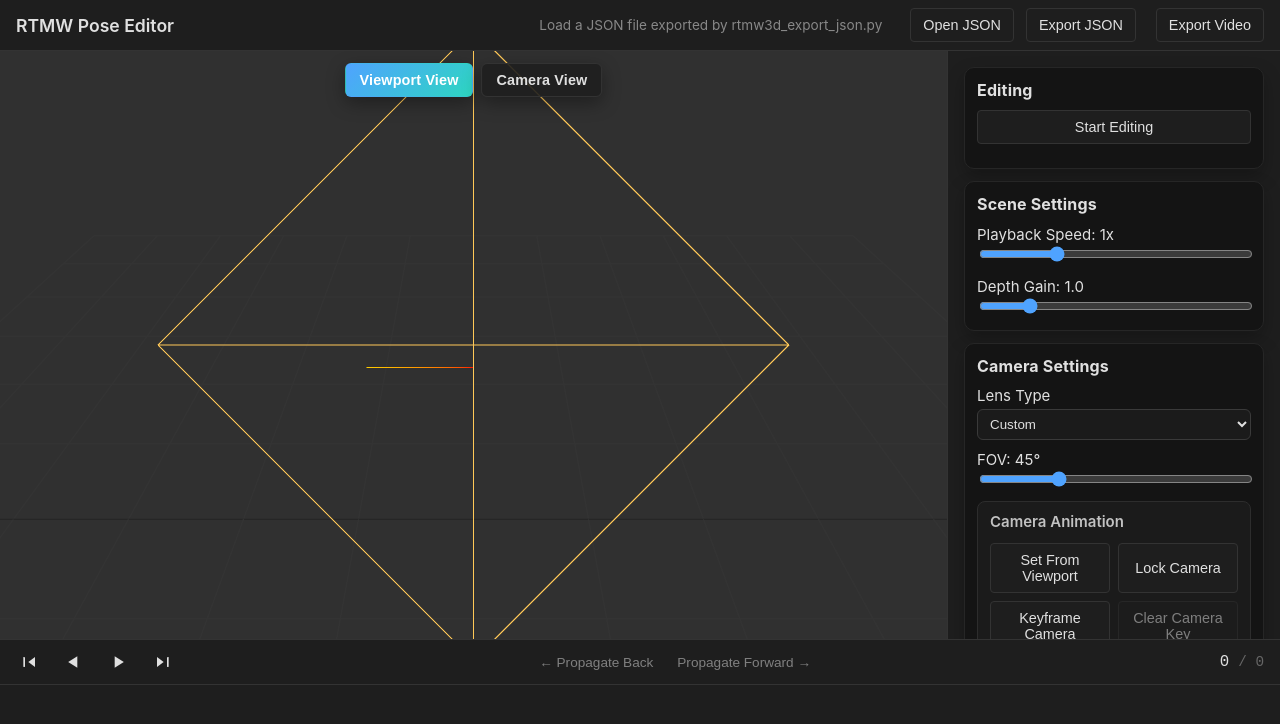
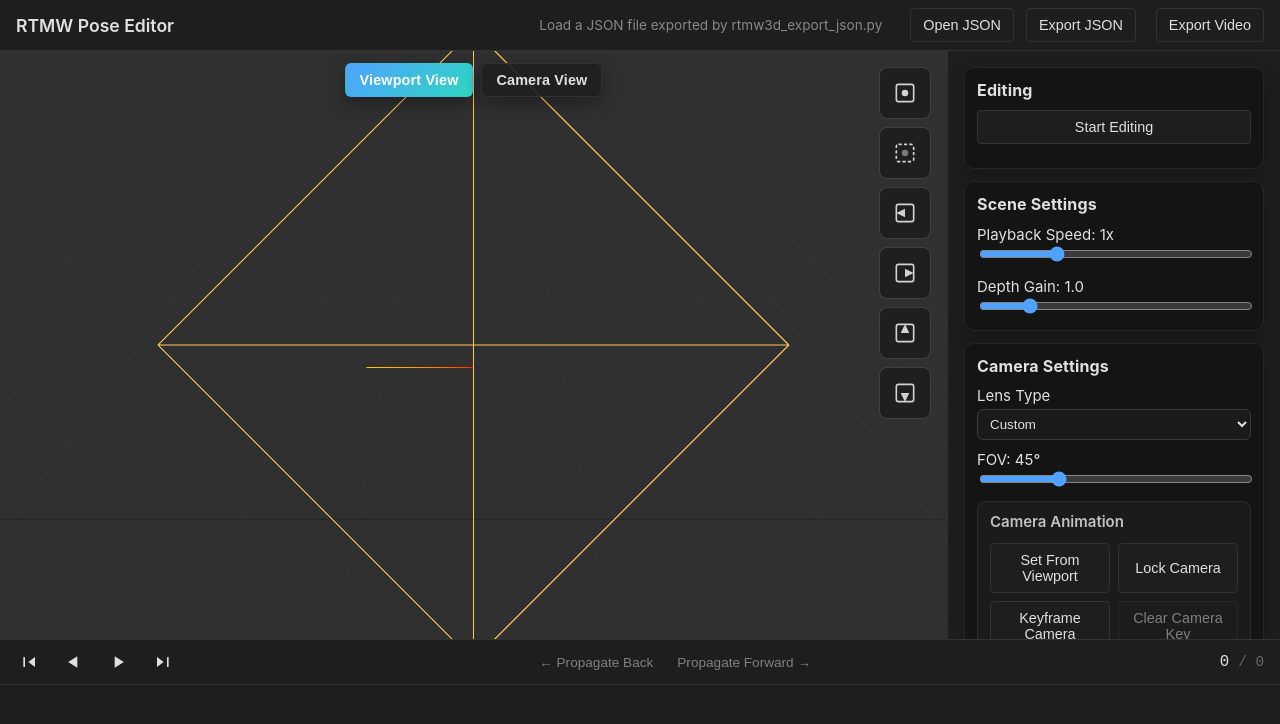
Before and after one commit to jquintanilla4/RTMW-Pose, a React (Vite) app in the folder web/threejs_viewer/: page / in a window 1280 px wide. Shown: the top 724 px of the page. Built offline with nearby package versions, Linux system fonts and the light colour scheme.

Commit message:
Fix UI on-screen buttons

```diff
--- a/web/threejs_viewer/src/App.css
+++ b/web/threejs_viewer/src/App.css
@@ -73,7 +73,7 @@
   color: var(--text-primary);
 }
 
-.control-group + .control-group {
+.control-group+.control-group {
   margin-top: 10px;
 }
 
@@ -190,20 +190,52 @@
 }
 
 .tool-btn {
-  width: 40px;
-  height: 40px;
+  position: relative;
+  width: 52px;
+  height: 52px;
   display: flex;
   align-items: center;
   justify-content: center;
   border-radius: 8px;
   background-color: rgba(30, 30, 30, 0.8);
   backdrop-filter: blur(4px);
+  border: 1px solid transparent;
+}
+
+.tool-btn.active {
+  background-color: #2f3e52;
+  border-color: #3d536a;
+  box-shadow: inset 0 0 0 1px rgba(255, 255, 255, 0.04);
+}
+
+.tool-btn .hover-label {
+  position: absolute;
+  left: 60px;
+  top: 50%;
+  transform: translateY(-50%);
+  background-color: rgba(20, 20, 20, 0.95);
+  border: 1px solid rgba(80, 80, 80, 0.7);
+  border-radius: 6px;
+  padding: 6px 10px;
+  font-size: 0.8rem;
+  font-weight: 500;
+  color: #fff;
+  white-space: nowrap;
+  opacity: 0;
+  pointer-events: none;
+  transition: opacity 0.15s ease;
+}
+
+.tool-btn:hover .hover-label {
+  opacity: 1;
 }
 
 .tool-btn svg {
-  width: 24px;
-  height: 24px;
+  width: 32px;
+  height: 32px;
   fill: currentColor;
+  transform: scale(1.4);
+  transform-origin: center;
 }
 
 .tool-btn:disabled {
@@ -317,3 +349,71 @@ input[type="number"] {
   display: flex;
   justify-content: flex-end;
 }
+
+/* View shortcuts - positioned on the right side of the viewport */
+.view-shortcuts {
+  position: absolute;
+  top: 16px;
+  right: 16px;
+  display: flex;
+  flex-direction: column;
+  gap: 8px;
+  z-index: 15;
+  pointer-events: auto;
+}
+
+.view-shortcut-btn {
+  position: relative;
+  width: 52px;
+  height: 52px;
+  display: flex;
+  align-items: center;
+  justify-content: center;
+  border-radius: 8px;
+  background-color: rgba(30, 30, 30, 0.9);
+  border: 1px solid rgba(80, 80, 80, 0.7);
+  backdrop-filter: blur(4px);
+  cursor: pointer;
+  transition: all 0.15s ease;
+  color: rgba(220, 220, 220, 0.95);
+}
+
+.view-shortcut-btn:hover {
+  background-color: rgba(60, 60, 60, 0.95);
+  border-color: var(--accent-color);
+  color: #fff;
+  transform: scale(1.08);
+}
+
+.view-shortcut-btn:active {
+  transform: scale(0.92);
+  background-color: var(--accent-color);
+}
+
+.view-shortcut-btn svg {
+  width: 32px;
+  height: 32px;
+}
+
+/* Hover label that appears on the left side */
+.view-shortcut-btn .hover-label {
+  position: absolute;
+  right: 60px;
+  top: 50%;
+  transform: translateY(-50%);
+  background-color: rgba(20, 20, 20, 0.95);
+  border: 1px solid rgba(80, 80, 80, 0.7);
+  border-radius: 6px;
+  padding: 6px 10px;
+  font-size: 0.8rem;
+  font-weight: 500;
+  color: #fff;
+  white-space: nowrap;
+  opacity: 0;
+  pointer-events: none;
+  transition: opacity 0.15s ease;
+}
+
+.view-shortcut-btn:hover .hover-label {
+  opacity: 1;
+}
--- a/web/threejs_viewer/src/App.tsx
+++ b/web/threejs_viewer/src/App.tsx
@@ -1,7 +1,7 @@
 import { useEffect, useRef, useState } from 'react'
 import './App.css'
 import { PoseViewer } from './viewer/PoseViewer'
-import type { CameraLensPreset, PoseViewerCallbacks, TransformMode, ViewMode } from './viewer/PoseViewer'
+import type { CameraLensPreset, PoseViewerCallbacks, TransformMode, ViewMode, ViewPreset } from './viewer/PoseViewer'
 import { Header } from './components/Header'
 import { Toolbar } from './components/Toolbar'
 import { PropertiesPanel } from './components/PropertiesPanel'
@@ -9,6 +9,7 @@ import { Timeline } from './components/Timeline'
 import { VideoExporter } from './utils/VideoExporter'
 import { AspectRatioOverlay } from './components/AspectRatioOverlay'
 import type { AspectRatioOption } from './components/AspectRatioOverlay'
+import { ViewShortcuts } from './components/ViewShortcuts'
 
 function App() {
   const viewerContainerRef = useRef<HTMLDivElement | null>(null)
@@ -249,6 +250,10 @@ function App() {
     viewerRef.current?.clearCameraReferenceVideo()
   }
 
+  const handleViewPresetChange = (preset: ViewPreset) => {
+    viewerRef.current?.animateToView(preset)
+  }
+
   const handleCameraSyncFromViewport = () => {
     if (cameraLocked) return
     viewerRef.current?.syncCameraFromViewport()
@@ -376,6 +381,7 @@ function App() {
             enabled={editingEnabled || transformTarget === 'camera'}
             scaleDisabled={transformTarget === 'camera'}
           />
+          <ViewShortcuts onViewChange={handleViewPresetChange} />
         </div>
 
         <PropertiesPanel
--- a/web/threejs_viewer/src/components/Icons.tsx
+++ b/web/threejs_viewer/src/components/Icons.tsx
@@ -2,43 +2,42 @@
 
 export const MoveIcon = () => (
     <svg viewBox="0 0 32 32" role="presentation" aria-hidden="true">
-        <line x1="16" y1="6" x2="16" y2="26" stroke="#1ed760" strokeWidth="2.2" strokeLinecap="round" />
-        <line x1="6" y1="16" x2="26" y2="16" stroke="#ff4f4f" strokeWidth="2.2" strokeLinecap="round" />
-        <line x1="10" y1="22" x2="22" y2="10" stroke="#4fa3ff" strokeWidth="2.2" strokeLinecap="round" />
-        <polygon points="16,4 19,8 13,8" fill="#1ed760" />
-        <polygon points="16,28 19,24 13,24" fill="#1ed760" />
-        <polygon points="28,16 24,19 24,13" fill="#ff4f4f" />
-        <polygon points="4,16 8,19 8,13" fill="#ff4f4f" />
-        <polygon points="23.5,8.5 25.5,12 20.5,11.5" fill="#4fa3ff" />
-        <polygon points="8.5,23.5 6.5,20 11.5,20.5" fill="#4fa3ff" />
-        <circle cx="16" cy="16" r="2.3" fill="#f7f7f7" />
+        <g strokeLinecap="round" strokeLinejoin="round" strokeWidth="2.2">
+            <line x1="16" y1="24" x2="16" y2="10" stroke="#27ae60" />
+            <line x1="8" y1="16" x2="22" y2="16" stroke="#e74c3c" />
+            <line x1="16" y1="16" x2="11" y2="11" stroke="#3498db" />
+        </g>
+        <polygon points="16,4 20,10 12,10" fill="#27ae60" />
+        <polygon points="28,16 22,12.5 22,19.5" fill="#e74c3c" />
+        <polygon points="6.4,6.4 10.8,8.3 8.3,10.8" fill="#3498db" />
+        <rect x="13.4" y="13.4" width="5.2" height="5.2" rx="1.4" fill="#f6f7fb" stroke="#202020" strokeWidth="0.5" />
     </svg>
 )
 
 export const RotateIcon = () => (
     <svg viewBox="0 0 32 32" role="presentation" aria-hidden="true">
-        <circle cx="16" cy="16" r="8" stroke="#4fa3ff" strokeWidth="1.8" fill="none" strokeDasharray="5 4" />
-        <circle cx="16" cy="16" r="10.5" stroke="#ff4f4f" strokeWidth="1.8" fill="none" strokeDasharray="5 4" />
-        <circle cx="16" cy="16" r="6" stroke="#1ed760" strokeWidth="1.8" fill="none" strokeDasharray="5 4" />
-        <polygon points="16,3.5 18.8,8.2 13.2,8.2" fill="#4fa3ff" />
-        <polygon points="28.5,16 23.8,18.8 23.8,13.2" fill="#ff4f4f" />
-        <polygon points="16,28.5 13.2,23.8 18.8,23.8" fill="#1ed760" />
-        <circle cx="16" cy="16" r="2.3" fill="#f7f7f7" />
+        <path d="M16 6 A10 10 0 0 1 26 16" fill="none" stroke="#3498db" strokeWidth="2" strokeLinecap="round" />
+        <polygon points="24.2,13.8 26.7,16 23.7,16.5" fill="#3498db" />
+        <path d="M26 16 A10 10 0 0 1 16 26" fill="none" stroke="#e74c3c" strokeWidth="2" strokeLinecap="round" />
+        <polygon points="18.4,23.6 16,26.5 16.7,23.3" fill="#e74c3c" />
+        <path d="M16 26 A10 10 0 0 1 6 16" fill="none" stroke="#27ae60" strokeWidth="2" strokeLinecap="round" />
+        <polygon points="7.8,18.2 5.3,16 8.3,15.5" fill="#27ae60" />
+        <circle cx="16" cy="16" r="3.2" fill="none" stroke="#d9d9d9" strokeWidth="1.2" />
     </svg>
 )
 
 export const ScaleIcon = () => (
     <svg viewBox="0 0 32 32" role="presentation" aria-hidden="true">
-        <line x1="16" y1="7" x2="16" y2="25" stroke="#1ed760" strokeWidth="2.2" strokeLinecap="round" />
-        <line x1="7" y1="16" x2="25" y2="16" stroke="#ff4f4f" strokeWidth="2.2" strokeLinecap="round" />
-        <line x1="10" y1="22" x2="22" y2="10" stroke="#4fa3ff" strokeWidth="2.2" strokeLinecap="round" />
-        <rect x="14" y="4" width="4" height="4" rx="0.8" fill="#1ed760" />
-        <rect x="14" y="24" width="4" height="4" rx="0.8" fill="#1ed760" />
-        <rect x="24" y="14" width="4" height="4" rx="0.8" fill="#ff4f4f" />
-        <rect x="4" y="14" width="4" height="4" rx="0.8" fill="#ff4f4f" />
-        <rect x="22" y="8" width="4" height="4" rx="0.8" fill="#4fa3ff" />
-        <rect x="8" y="20" width="4" height="4" rx="0.8" fill="#4fa3ff" />
-        <circle cx="16" cy="16" r="2.3" fill="#f7f7f7" />
+        <rect x="9" y="9" width="14" height="14" rx="2" fill="none" stroke="#cfd2d9" strokeWidth="1.6" strokeDasharray="3 2" />
+        <rect x="13.2" y="13.2" width="5.6" height="5.6" rx="1" fill="#f6f7fb" stroke="#202020" strokeWidth="0.6" />
+        <g strokeLinecap="round" strokeLinejoin="round" strokeWidth="2.2">
+            <line x1="16" y1="9" x2="16" y2="3.6" stroke="#27ae60" />
+            <line x1="23" y1="16" x2="28.4" y2="16" stroke="#e74c3c" />
+            <line x1="11" y1="21" x2="6.1" y2="25.9" stroke="#3498db" />
+        </g>
+        <rect x="14.2" y="1.4" width="3.6" height="3.6" rx="0.8" fill="#27ae60" />
+        <rect x="28.4" y="14.2" width="3.6" height="3.6" rx="0.8" fill="#e74c3c" />
+        <rect x="3.6" y="25.9" width="3.6" height="3.6" rx="0.8" fill="#3498db" />
     </svg>
 )
 
@@ -79,3 +78,46 @@ export const SkipPrevIcon = () => (
         <polygon points="18,6 18,18 10,12" />
     </svg>
 )
+
+// View preset icons
+export const ViewFrontIcon = () => (
+    <svg viewBox="0 0 24 24" fill="none" stroke="currentColor" strokeWidth="1.5">
+        <rect x="4" y="4" width="16" height="16" rx="2" />
+        <circle cx="12" cy="12" r="3" fill="currentColor" stroke="none" />
+    </svg>
+)
+
+export const ViewBackIcon = () => (
+    <svg viewBox="0 0 24 24" fill="none" stroke="currentColor" strokeWidth="1.5">
+        <rect x="4" y="4" width="16" height="16" rx="2" strokeDasharray="3 2" />
+        <circle cx="12" cy="12" r="3" fill="currentColor" stroke="none" opacity="0.5" />
+    </svg>
+)
+
+export const ViewLeftIcon = () => (
+    <svg viewBox="0 0 24 24" fill="none" stroke="currentColor" strokeWidth="1.5">
+        <rect x="4" y="4" width="16" height="16" rx="2" />
+        <path d="M4 12 L12 8 L12 16 Z" fill="currentColor" stroke="none" />
+    </svg>
+)
+
+export const ViewRightIcon = () => (
+    <svg viewBox="0 0 24 24" fill="none" stroke="currentColor" strokeWidth="1.5">
+        <rect x="4" y="4" width="16" height="16" rx="2" />
+        <path d="M20 12 L12 8 L12 16 Z" fill="currentColor" stroke="none" />
+    </svg>
+)
+
+export const ViewTopIcon = () => (
+    <svg viewBox="0 0 24 24" fill="none" stroke="currentColor" strokeWidth="1.5">
+        <rect x="4" y="4" width="16" height="16" rx="2" />
+        <path d="M12 4 L8 12 L16 12 Z" fill="currentColor" stroke="none" />
+    </svg>
+)
+
+export const ViewBottomIcon = () => (
+    <svg viewBox="0 0 24 24" fill="none" stroke="currentColor" strokeWidth="1.5">
+        <rect x="4" y="4" width="16" height="16" rx="2" />
+        <path d="M12 20 L8 12 L16 12 Z" fill="currentColor" stroke="none" />
+    </svg>
+)
--- a/web/threejs_viewer/src/components/Toolbar.tsx
+++ b/web/threejs_viewer/src/components/Toolbar.tsx
@@ -18,6 +18,7 @@ export function Toolbar({ activeMode, onModeChange, enabled, scaleDisabled = fal
                 onClick={() => onModeChange('translate')}
                 title="Move (W)"
             >
+                <span className="hover-label">Move</span>
                 <MoveIcon />
             </button>
             <button
@@ -25,6 +26,7 @@ export function Toolbar({ activeMode, onModeChange, enabled, scaleDisabled = fal
                 onClick={() => onModeChange('rotate')}
                 title="Rotate (R)"
             >
+                <span className="hover-label">Rotate</span>
                 <RotateIcon />
             </button>
             <button
@@ -33,6 +35,7 @@ export function Toolbar({ activeMode, onModeChange, enabled, scaleDisabled = fal
                 title="Scale (S)"
                 disabled={scaleDisabled}
             >
+                <span className="hover-label">Scale</span>
                 <ScaleIcon />
             </button>
         </div>
--- /dev/null
+++ b/web/threejs_viewer/src/components/ViewShortcuts.tsx
@@ -0,0 +1,39 @@
+import type { ViewPreset } from '../viewer/PoseViewer'
+import {
+    ViewFrontIcon,
+    ViewBackIcon,
+    ViewLeftIcon,
+    ViewRightIcon,
+    ViewTopIcon,
+    ViewBottomIcon,
+} from './Icons'
+
+interface ViewShortcutsProps {
+    onViewChange: (preset: ViewPreset) => void
+}
+
+const viewButtons: { preset: ViewPreset; icon: React.FC; label: string }[] = [
+    { preset: 'front', icon: ViewFrontIcon, label: 'Front' },
+    { preset: 'back', icon: ViewBackIcon, label: 'Back' },
+    { preset: 'left', icon: ViewLeftIcon, label: 'Left' },
+    { preset: 'right', icon: ViewRightIcon, label: 'Right' },
+    { preset: 'top', icon: ViewTopIcon, label: 'Top' },
+    { preset: 'bottom', icon: ViewBottomIcon, label: 'Bottom' },
+]
+
+export function ViewShortcuts({ onViewChange }: ViewShortcutsProps) {
+    return (
+        <div className="view-shortcuts">
+            {viewButtons.map(({ preset, icon: Icon, label }) => (
+                <button
+                    key={preset}
+                    className="view-shortcut-btn"
+                    onClick={() => onViewChange(preset)}
+                >
+                    <span className="hover-label">{label}</span>
+                    <Icon />
+                </button>
+            ))}
+        </div>
+    )
+}
--- a/web/threejs_viewer/src/viewer/PoseViewer.ts
+++ b/web/threejs_viewer/src/viewer/PoseViewer.ts
@@ -41,6 +41,7 @@ const CAMERA_LENS_FOV: Record<CameraLensPreset, number> = {
 };
 
 export type TransformMode = 'translate' | 'rotate' | 'scale';
+export type ViewPreset = 'front' | 'back' | 'left' | 'right' | 'top' | 'bottom';
 
 export type PosePoint = [number, number, number];
 
@@ -406,6 +407,17 @@ export class PoseViewer {
   private depthGain = 1;
   private speedMultiplier = 1;
   private meta: any = {};
+  private viewTransition: {
+    active: boolean;
+    startTime: number;
+    duration: number;
+    startTheta: number;
+    startPhi: number;
+    startRadius: number;
+    endTheta: number;
+    endPhi: number;
+    endRadius: number;
+  } | null = null;
 
   constructor(options: PoseViewerOptions) {
     this.container = options.container;
@@ -1240,6 +1252,53 @@ export class PoseViewer {
     this.afterShotCameraChanged();
   }
 
+  animateToView(preset: ViewPreset) {
+    // View presets define theta (horizontal angle) and phi (vertical angle from top)
+    // theta: 0 = looking from +Z, PI = looking from -Z, PI/2 = looking from +X
+    // phi: 0 = looking from top, PI = looking from bottom, PI/2 = looking from side
+    const presets: Record<ViewPreset, { theta: number; phi: number }> = {
+      front: { theta: Math.PI, phi: Math.PI / 2 },           // Looking from -Z towards origin
+      back: { theta: 0, phi: Math.PI / 2 },                  // Looking from +Z towards origin
+      left: { theta: Math.PI / 2, phi: Math.PI / 2 },        // Looking from +X towards origin
+      right: { theta: -Math.PI / 2, phi: Math.PI / 2 },      // Looking from -X towards origin
+      top: { theta: Math.PI, phi: 0.05 },                    // Looking from above (small phi to avoid gimbal lock)
+      bottom: { theta: Math.PI, phi: Math.PI - 0.05 },       // Looking from below
+    };
+
+    const target = presets[preset];
+    if (!target) return;
+
+    const orbitState = this.getActiveOrbitState();
+
+    // Normalize current theta to find shortest rotation path
+    let startTheta = orbitState.theta;
+    let endTheta = target.theta;
+
+    // Normalize to [-PI, PI] range for shortest path calculation
+    while (startTheta > Math.PI) startTheta -= 2 * Math.PI;
+    while (startTheta < -Math.PI) startTheta += 2 * Math.PI;
+    while (endTheta > Math.PI) endTheta -= 2 * Math.PI;
+    while (endTheta < -Math.PI) endTheta += 2 * Math.PI;
+
+    // Find shortest rotation direction
+    let deltaTheta = endTheta - startTheta;
+    if (deltaTheta > Math.PI) deltaTheta -= 2 * Math.PI;
+    if (deltaTheta < -Math.PI) deltaTheta += 2 * Math.PI;
+    endTheta = startTheta + deltaTheta;
+
+    this.viewTransition = {
+      active: true,
+      startTime: performance.now(),
+      duration: 400, // 400ms for smooth transition
+      startTheta: startTheta,
+      startPhi: orbitState.phi,
+      startRadius: orbitState.radius,
+      endTheta: endTheta,
+      endPhi: target.phi,
+      endRadius: orbitState.radius, // Keep current distance
+    };
+  }
+
   async setCameraReferenceVideo(file: File | null) {
     if (!file) {
       this.disposeCameraVideo();
@@ -1460,6 +1519,37 @@ export class PoseViewer {
     const now = performance.now();
     const delta = (now - this.lastFrameTime) / 1000;
     this.lastFrameTime = now;
+
+    // Handle view transition animation
+    if (this.viewTransition?.active) {
+      const elapsed = now - this.viewTransition.startTime;
+      const t = Math.min(1, elapsed / this.viewTransition.duration);
+      // Ease-out cubic for smooth deceleration
+      const eased = 1 - Math.pow(1 - t, 3);
+
+      const orbitState = this.getActiveOrbitState();
+      const newTheta = this.viewTransition.startTheta + (this.viewTransition.endTheta - this.viewTransition.startTheta) * eased;
+      const newPhi = this.viewTransition.startPhi + (this.viewTransition.endPhi - this.viewTransition.startPhi) * eased;
+      const newRadius = this.viewTransition.startRadius + (this.viewTransition.endRadius - this.viewTransition.startRadius) * eased;
+
+      orbitState.theta = newTheta;
+      orbitState.phi = newPhi;
+      orbitState.radius = newRadius;
+      this.updateOrbitCamera(orbitState, this.getActiveCamera());
+
+      if (t >= 1) {
+        // Normalize theta to [-PI, PI] range when animation completes
+        while (orbitState.theta > Math.PI) orbitState.theta -= 2 * Math.PI;
+        while (orbitState.theta < -Math.PI) orbitState.theta += 2 * Math.PI;
+        this.viewTransition = null;
+
+        // If in camera mode, update the camera state
+        if (this.viewMode === 'camera') {
+          this.afterShotCameraChanged();
+        }
+      }
+    }
+
     if (this.isPlaying && this.frames.length > 0 && this.effectiveFps > 0) {
       const duration = this.frames.length / this.effectiveFps;
       if (duration > 0) {
```
